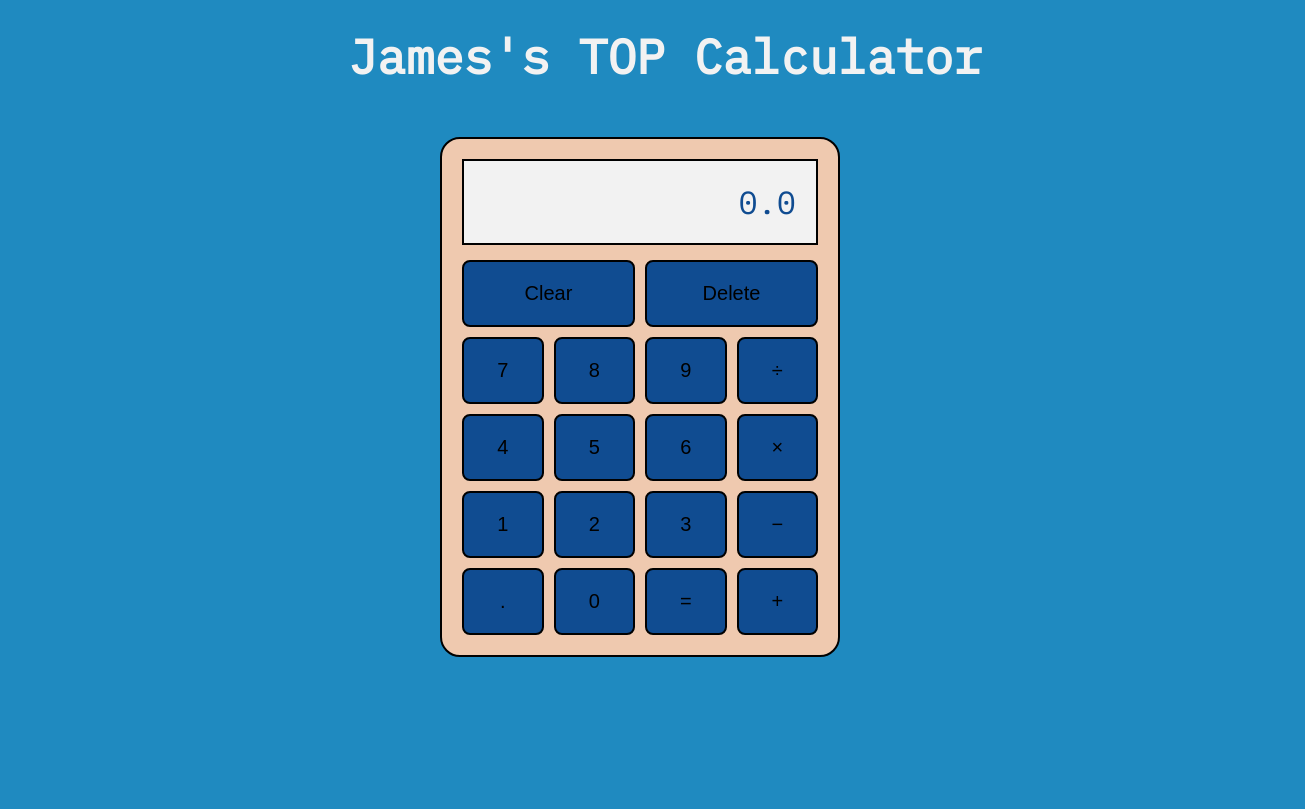
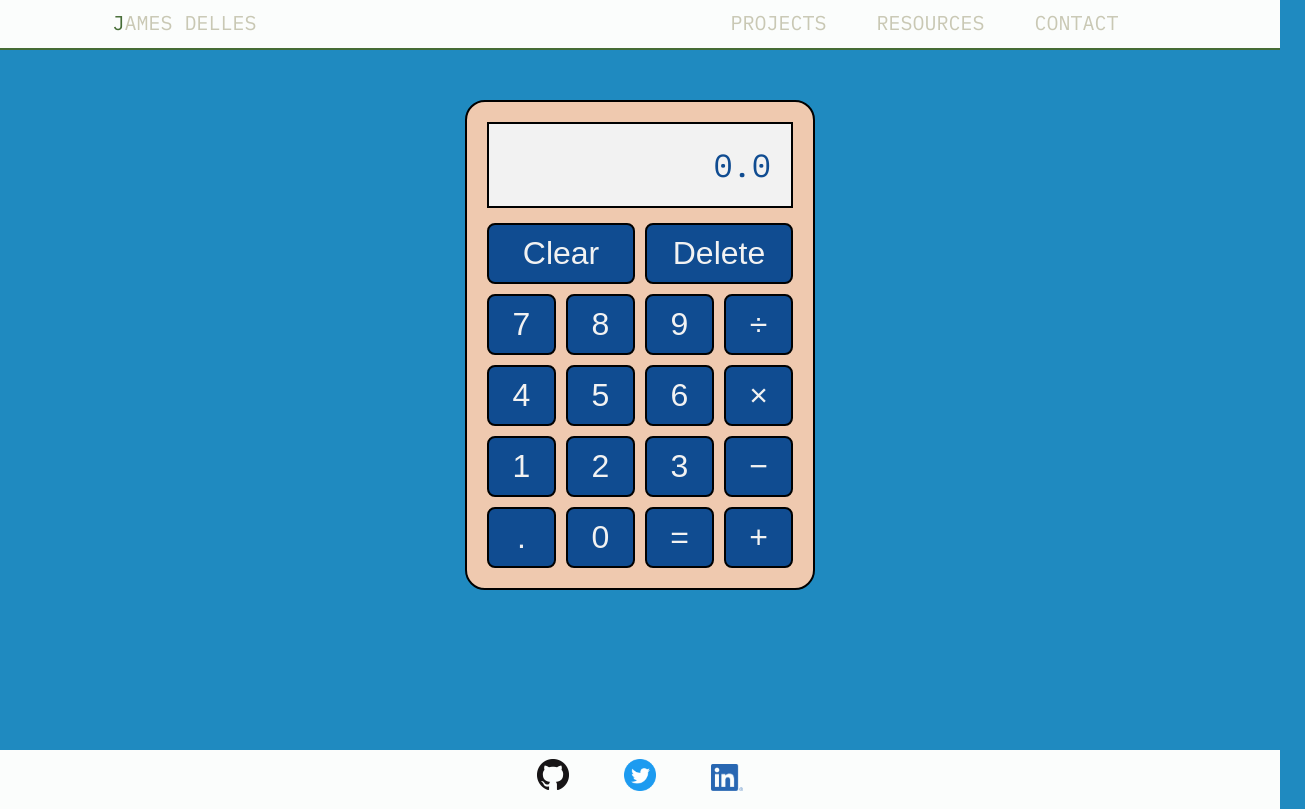
Before and after one commit to jdelles/calculator, a plain HTML site: page index.html in a window 1280 px wide. Shown: the whole page, 1305 px wide, since content can reach past the window. Drawn offline with Linux system fonts and the light colour scheme.

Commit message:
[DESIGN] Adding header/footer and nav template to match future portfolio

```diff
--- a/index.html
+++ b/index.html
@@ -5,15 +5,27 @@
     <meta http-equiv="X-UA-Compatible" content="IE=edge">
     <meta name="viewport" content="width=device-width, initial-scale=1.0">
     <link rel="stylesheet" href="style.css">
+    <link rel="stylesheet" href="https://fonts.googleapis.com/icon?family=Material+Icons">
     <title>JavaScript Mathematical Calculator</title>
 </head>
 <body>
     <header>
-        <h1>James's TOP Calculator</h1>
+        <heading>
+            <a href="https://jdelles.github.io"><span>J</span>ames Delles</a>
+        </heading>
+        <nav class="fullDisplay" id="navigation">
+            <a href="https://jdelles.github.io">Projects</a>
+            <a href="https://jdelles.github.io">Resources</a>
+            <a href="https://jdelles.github.io">Contact</a>
+            <a class="hamburger" href="javascript:void(0);" onclick="dropDown()">
+                <i class="material-icons">menu</i>
+            </a>
+        </nav>
     </header>
-    <main class="container">
-        <section class="display">0.0</section>
-        <section class="calculator">
+    <main>
+        <section class="container">
+            <div class="display">0.0</div>
+            <div class="calculator">
                 <button id="C">Clear</button>
                 <button id="D">Delete</button>
 
@@ -36,13 +48,17 @@
                 <button id="0">0</button>
                 <button id="=">&#x3d;</button>
                 <button id="+">&#x2b;</button>
+            </div>
         </section>
     </main>
     <footer>
-        <section id="copyright">
-            <p></p>
+        <section id="social">
+            <a href="https://www.github.com/jdelles"><img src="images/GitHub.png" alt="Links to my GitHub portfolio"></a>
+            <a href="https://www.twitter.com/jamesdelles"><img src="images/Twitter.png" alt="Links to my Twitter profile"></a>
+            <a href="https://www.linkedin.com/in/jamesdelles"><img src="images/LinkedIn.png" alt="Links to my LinkedIn profile"></a>
         </section>
     </footer>
     <script src="script.js"></script>
+    <script src="portfolio.js"></script>
 </body>
 </html>
--- /dev/null
+++ b/portfolio.js
@@ -0,0 +1,9 @@
+function dropDown() {
+    var navigation = document.getElementById("navigation");
+    console.log(navigation);
+    if (navigation.className === "fullDisplay") {
+      navigation.className += " responsive";
+    } else {
+      navigation.className = "fullDisplay";
+    }
+  }
--- a/script.js
+++ b/script.js
@@ -1,20 +1,45 @@
+/*
+ * Select the display from the dom for later modification
+ */
+let display = document.querySelector(".display");
+
+/*
+ * Select all the buttons for adding event listeners to each
+ */
+let buttons = document.querySelectorAll("button");
+
+/*
+ * Stores the most recent return value
+ */
+let rtn = 0;
+
+/*
+ * Mathematical functions section
+ * Includes: add, subtract, multiply, and divide
+ * Operation accepts 2 numbers and an operator and delegates to the other math functions based
+ * on the operator provided
+ */
 function add(num1, num2) {
-    return num1 + num2;
+    rtn = num1 + num2;
+    return rtn;
 }
 
 function subtract(num1, num2) {
-    return num1 - num2;
+    rtn = num1 - num2;
+    return rtn;
 }
 
 function multiply(num1, num2) {
-    return num1 * num2;
+    rtn = num1 * num2;
+    return rtn;
 }
 
 function divide(num1, num2) {
     if (num2 === 0) {
-        return "Cannot Divide By Zero";
+        return "Inconceivable!";
     }
-    return num1 / num2;
+    rtn = num1 / num2;
+    return rtn;
 }
 
 function operation(num1, num2, operator) {
--- a/style.css
+++ b/style.css
@@ -1,6 +1,18 @@
 @import url('https://fonts.googleapis.com/css2?family=IBM+Plex+Mono&display=swap');
 
 :root {
+
+    /* TEMPLATE PORTFOLIO COLORS */
+
+
+    --color-white: #fbfdfc;
+    --color-sand: #c9c8b4;
+    --color-light-green: #acc38b;
+    --color-green: #778f51;
+    --color-dark-green: #456c35;
+
+    /* CALCULATOR COLORS */
+
     --page-background: #1f8ac0;
     --background: #efc9af;
     --text: #f2f2f2;
@@ -23,18 +35,86 @@ body {
     background-color: var(--page-background);
     color: var(--text);
     font-family: 'IBM Plex Mono', monospace;
+    font-size: 2rem;
+}
+
+main {
+    min-height: calc(100vh - 150px);
+}
+
+header {
+    width: 100%;
+    background-color: var(--color-white);
+    border-bottom: 2px solid var(--color-dark-green);
+    display: grid;
+    grid-template-areas: "me navigation";
+}
+
+heading {
+    grid-area: me;
+    min-width: 50%;
+    margin-left: 20%;
+    display: flex;
+    justify-content: flex-start;
+}
+
+nav {
+    grid-area: navigation;
+    min-width: 50%;
+    margin-right: 20%;
+    display: flex;
+    justify-content: flex-end;
+    gap: 2rem;
+    text-transform: uppercase;
+}
+
+heading a,
+nav a {
+    display: block;
+    text-transform: uppercase;
+    color: var(--color-sand);
+    text-decoration: none;
+    border-bottom: 3px solid transparent;
+    cursor: pointer;
+    font-size: 20px;
+    margin: 9px;
+}
+
+heading span {
+    color: var(--color-dark-green);
+}
+
+heading a:hover,
+nav a:hover {
+    border-bottom: 3px solid var(--color-sand);
+}
+
+.hamburger {
+    display: none;
+}
+
+@media screen and (max-width: 768px) {
+    nav a {
+        display: none;
+    }
+    nav a:last-child {
+      display: block;
+    }
   }
 
-h1 {
-    width: 100%;
-    text-align: center;
-    margin: 25px;
-    font-size: 3rem;
+nav a.responsive {
+    position: relative;
+}
+nav a:last-child.responsive {
+    position: absolute;
+    right: 0;
+    top: 0;
+    text-align: right;
+    display: block;
 }
 
-
 .container {
-    max-width: 400px;
+    max-width: 350px;
     border: 2px solid var(--border);
     border-radius: 20px;
     margin: 50px auto;
@@ -65,11 +145,12 @@ h1 {
 }
 
 button {
-    padding: 20px;
+    padding: 10px 20px;
     border: 2px solid var(--border);
     border-radius: 8px;
     background-color: var(--button);
-    font-size: 20px;
+    color: var(--text);
+    font-size: inherit;
     cursor: pointer;
 }
 
@@ -79,4 +160,17 @@ button:hover {
 
 button:active {
     background: var(--text);
+    color: var(--display-text);
   }
+
+footer {
+    display: flex;
+    justify-content: center;
+    background: var(--color-white);
+}
+
+footer img {
+    width: 32px;
+    height: auto;
+    margin: 9px 18px;
+}
```
Also changed, not shown: images/GitHub.png (added), images/LinkedIn.png (added), images/Twitter.png (added), 1 other file. Lines whose indentation alone changed are shown as unchanged.
